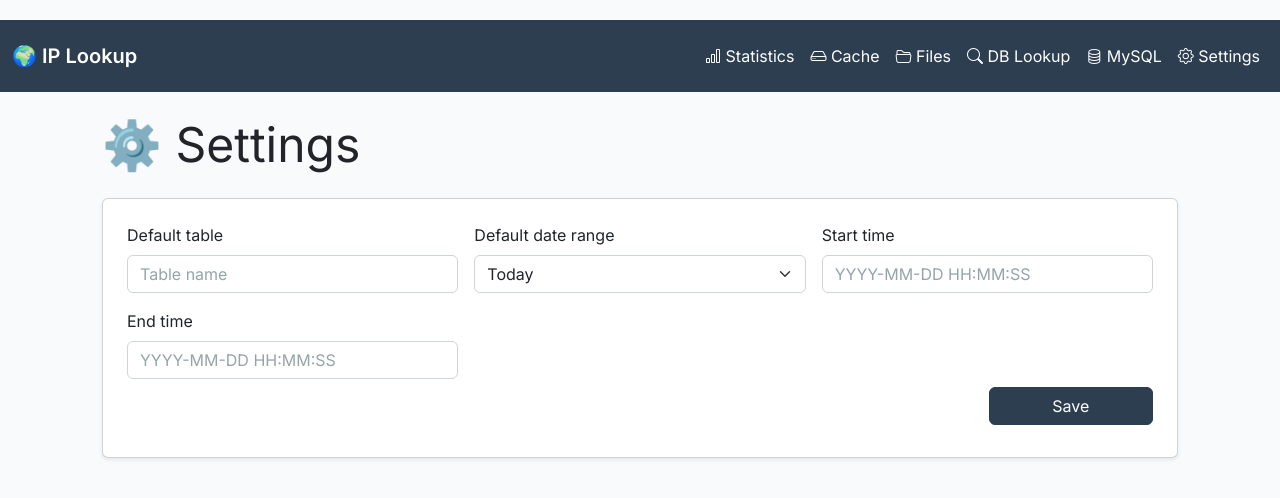
After one commit to monyratha/ip-location-lookup-tool, a Python web app: template templates/settings.html in a window 1280 px wide. The commit adds this page. Shown: the top 498 px of the page. Run offline with Jinja, Linux system fonts and the light colour scheme; the template is opened without the code that fills it, so the values that code supplies are empty; some libraries are stand-ins or nearby versions.

Commit message:
Add settings page for MySQL defaults

```diff
--- a/app.py
+++ b/app.py
@@ -267,6 +267,12 @@ def mysql_lookup_page():
     ).fetchall()
     conn.close()
     return render_template('mysql_lookup.html', mysql_connections=connections)
+
+
+@app.route('/settings')
+def settings_page():
+    """Render the preferences page for MySQL lookup defaults."""
+    return render_template('settings.html')
 
 
 @app.route('/stats')
--- a/templates/base.html
+++ b/templates/base.html
@@ -25,6 +25,7 @@
                     <li class="nav-item"><a class="nav-link" href="{{ url_for('list_results') }}"><i class="bi bi-folder2-open"></i> Files</a></li>
                     <li class="nav-item"><a class="nav-link" href="{{ url_for('mysql_lookup_page') }}"><i class="bi bi-search"></i> DB Lookup</a></li>
                     <li class="nav-item"><a class="nav-link" href="{{ url_for('manage_connections') }}"><i class="bi bi-database"></i> MySQL</a></li>
+                    <li class="nav-item"><a class="nav-link" href="{{ url_for('settings_page') }}"><i class="bi bi-gear"></i> Settings</a></li>
                 </ul>
             </div>
         </div>
--- /dev/null
+++ b/templates/settings.html
@@ -0,0 +1,53 @@
+{% extends 'base.html' %}
+{% block title %}Settings{% endblock %}
+{% block content %}
+<h1 class="mb-4">⚙️ Settings</h1>
+<div class="card p-4 shadow-sm">
+    <div class="row g-3 mb-2">
+        <div class="col-md-4">
+            <label class="form-label">Default table</label>
+            <input type="text" id="settingsTable" class="form-control" placeholder="Table name">
+        </div>
+        <div class="col-md-4">
+            <label class="form-label">Default date range</label>
+            <select id="settingsRange" class="form-select">
+                <option value="today">Today</option>
+                <option value="yesterday">Yesterday</option>
+                <option value="last7">Last 7 Days</option>
+                <option value="last30">Last 30 Days</option>
+                <option value="custom">Custom</option>
+            </select>
+        </div>
+        <div class="col-md-4">
+            <label class="form-label">Start time</label>
+            <input type="text" id="settingsStart" class="form-control" placeholder="YYYY-MM-DD HH:MM:SS">
+        </div>
+        <div class="col-md-4">
+            <label class="form-label">End time</label>
+            <input type="text" id="settingsEnd" class="form-control" placeholder="YYYY-MM-DD HH:MM:SS">
+        </div>
+    </div>
+    <div class="row g-2 mb-2">
+        <div class="col-md-2 ms-auto">
+            <button class="btn btn-primary w-100" onclick="saveSettings()">Save</button>
+        </div>
+    </div>
+</div>
+<script>
+function saveSettings() {
+    localStorage.setItem('mysql_table', document.getElementById('settingsTable').value);
+    const range = document.getElementById('settingsRange').value;
+    localStorage.setItem('mysql_date_range', range);
+    localStorage.setItem('mysql_start_time', document.getElementById('settingsStart').value);
+    localStorage.setItem('mysql_end_time', document.getElementById('settingsEnd').value);
+    alert('Settings saved');
+}
+
+document.addEventListener('DOMContentLoaded', () => {
+    document.getElementById('settingsTable').value = localStorage.getItem('mysql_table') || '';
+    document.getElementById('settingsRange').value = localStorage.getItem('mysql_date_range') || 'today';
+    document.getElementById('settingsStart').value = localStorage.getItem('mysql_start_time') || '';
+    document.getElementById('settingsEnd').value = localStorage.getItem('mysql_end_time') || '';
+});
+</script>
+{% endblock %}
```
